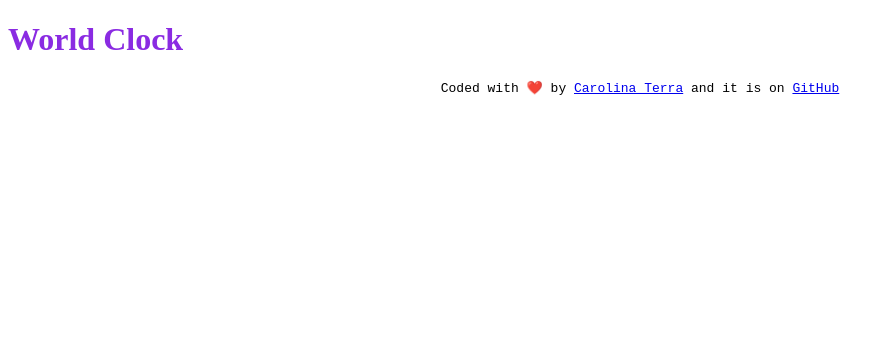
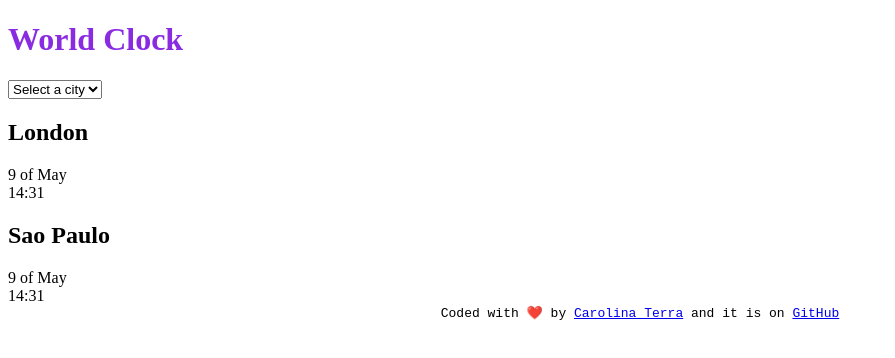
Before and after one commit to carolinastilwell/world-clock, a plain HTML site: page index.html in a window 1280 px wide. Shown: the whole page, without its empty margins (0-895 px from the left). Drawn offline with Linux system fonts and the light colour scheme.

Commit message:
Added basic HTML

```diff
--- a/index.html
+++ b/index.html
@@ -7,7 +7,26 @@
     <link rel="stylesheet" href="src/style.css" />
   </head>
   <body>
-    <h1>World Clock</h1>
+    <div class="container">
+      <h1>World Clock</h1>
+
+      <select name="" id="">
+        <option value="">Select a city</option>
+        <option value="">London</option>
+        <option value="">Sao Paulo</option>
+      </select>
+
+      <div class="cities">
+        <h2>London</h2>
+        <div class="date">9 of May</div>
+        <div class="time">14:31</div>
+      </div>
+      <div class="cities">
+        <h2>Sao Paulo</h2>
+        <div class="date">9 of May</div>
+        <div class="time">14:31</div>
+      </div>
+    </div>
     <footer>
       Coded with ❤️ by
       <a href="https://github.com/carolinastilwell" target="_blank"
```
